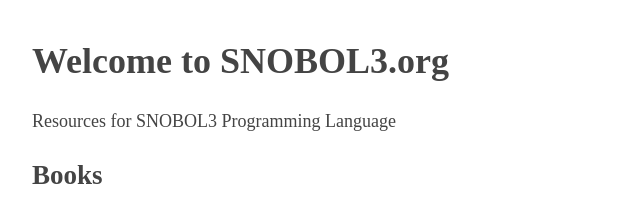
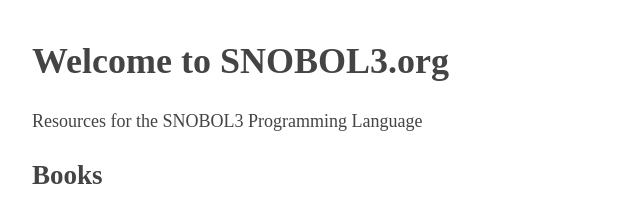
Before and after one commit to snobol3/web, a plain HTML site: page index.html in a window 1280 px wide. Shown: the top 210 px of the page, 283-923 px from the left. Drawn offline with Linux system fonts and the light colour scheme.

Commit message:
aside: fix grammar

```diff
--- a/index.html
+++ b/index.html
@@ -21,7 +21,7 @@
 <body>
   <header>
     <h1>Welcome to SNOBOL3.org</h1>
-    <aside>Resources for SNOBOL3 Programming Language</aside>
+    <aside>Resources for the SNOBOL3 Programming Language</aside>
   </header>
   <h2>Books</h2>
   <ul>
```
